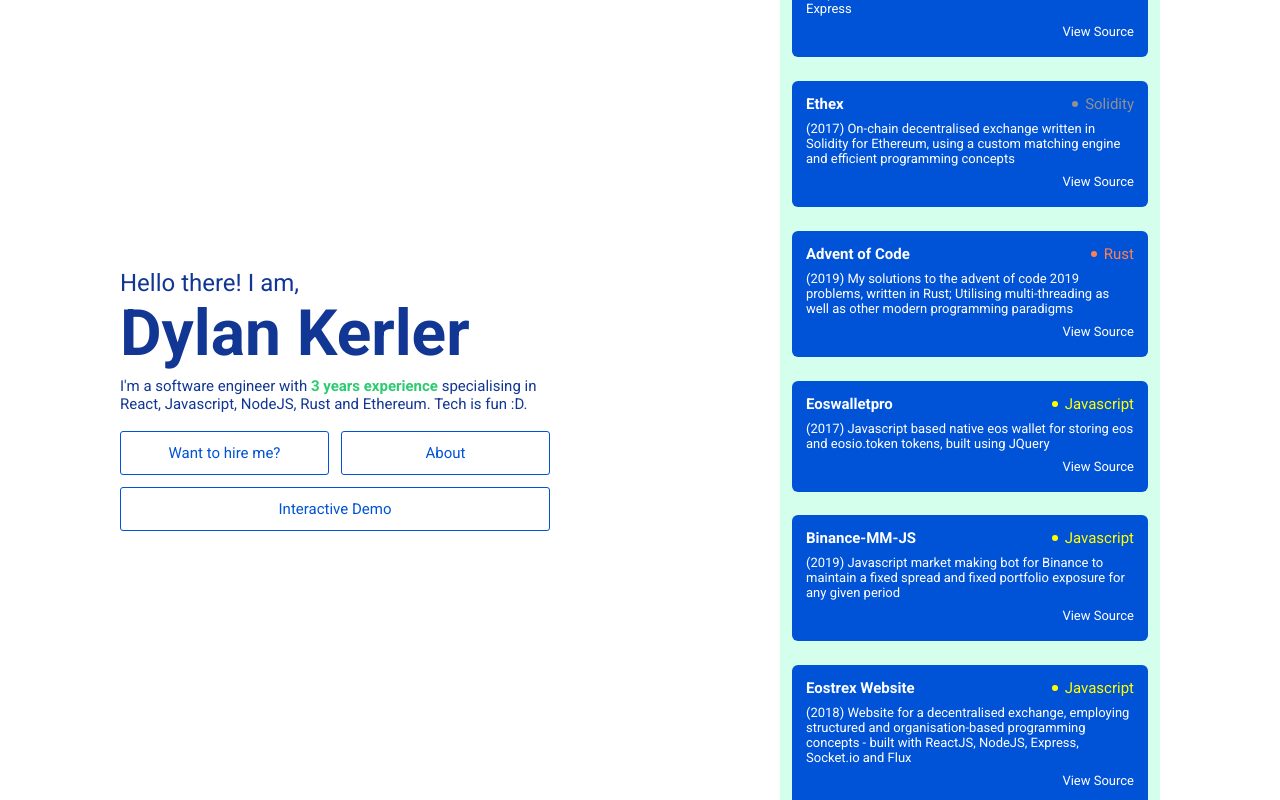
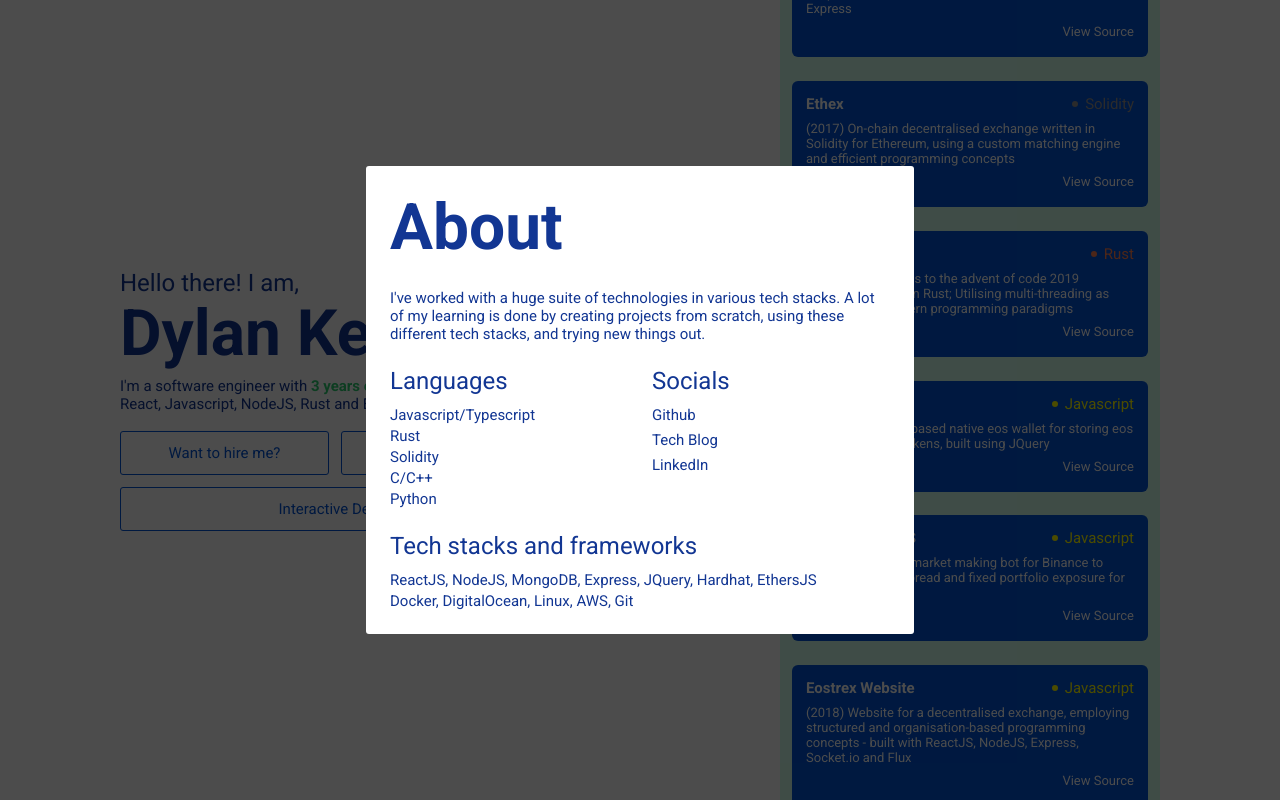
Before and after one commit to Dylan-Kerler/PortfolioSite, a Next.js app: page / in a window 1280 px wide. Both pictures are taken after a click on the element "About". Built offline with nearby package versions, Linux system fonts and the light colour scheme.

Commit message:
Add about page

```diff
--- a/components/core/Button.tsx
+++ b/components/core/Button.tsx
@@ -31,13 +31,13 @@ const TextButtonContainer = styled.div`
 `;
 
 const TextUnderline = styled.div`
-    background-color: white;
+    background-color: ${({ color }) => color || "white"};
     height: 2px;
     margin-top: 2px;
     transition: all 0.1s ease-out;
 `;
 
-export const TextButton: React.FC<React.HTMLAttributes<HTMLElement>> = ({ children, ...props }) => {
+export const TextButton: React.FC<React.HTMLAttributes<HTMLElement>> = ({ children, color, ...props }) => {
     const [isHovered, setIsHovered] = useState(false);
 
     return (
@@ -48,7 +48,7 @@ export const TextButton: React.FC<React.HTMLAttributes<HTMLElement>> = ({ childr
             >
                 {children}
             </TextButtonContainer>
-            <TextUnderline style={{ width: isHovered ? "100%" : "0%" }}/>
+            <TextUnderline color={color} style={{ width: isHovered ? "100%" : "0%", }}/>
         </div>
     );
 }
--- /dev/null
+++ b/components/pages/Home/Summary/AboutModal.tsx
@@ -0,0 +1,71 @@
+import { Main } from "next/document";
+import { useContext, useState } from "react";
+import styled, { ThemeContext } from "styled-components";
+import { Theme } from "../../../../context/Theme";
+import { TextButton } from "../../../core/Button";
+import { Modal, ModalProps } from "../../../core/Modal";
+import { MainTitle, MinorTitle } from "../../../core/Typography";
+
+const Container = styled.div`
+    display: grid;
+    row-gap: 24px;
+    grid-template-columns: 1fr 1fr;
+    column-gap: 24px;
+    width: 500px;
+
+    > div {
+        display: grid;
+        row-gap: 3px;
+        height: fit-content;
+    }
+`;
+
+export const AboutModal = (props: ModalProps) => {
+    const theme = useContext(ThemeContext);
+
+    const { textPrimary } = theme.colors;
+
+    console.log("text", textPrimary);
+
+    return (
+        <Modal {...props}>
+            <Container>
+                <MainTitle style={{ gridColumn: "1/3"}}>About</MainTitle>
+
+                <div style={{ gridColumn: "1/3"}}>
+                    I've worked with a huge suite of technologies in various tech stacks.
+                    A lot of my learning is done by creating projects from scratch, using these different tech stacks, and trying new things out.
+                </div>
+
+                <div>
+                    <MinorTitle style={{ marginBottom: 8 }}>Languages</MinorTitle>
+                    <div>Javascript/Typescript</div>
+                    <div>Rust</div>
+                    <div>Solidity</div>
+                    <div>C/C++</div>
+                    <div>Python</div>
+                </div>
+
+                <div>
+                    <MinorTitle style={{ marginBottom: 8 }}>Socials</MinorTitle>
+                    <TextButton color={textPrimary} onClick={() => window.open("https://github.com/Dylan-Kerler")}>
+                        Github
+                    </TextButton>
+                    <TextButton color={textPrimary} onClick={() => window.open("https://medium.com/@Dylan.Kerler")}>
+                        Tech Blog
+                    </TextButton>
+                    <TextButton color={textPrimary}  onClick={() => window.open("https://uk.linkedin.com/in/dylan-kerler")}>
+                        LinkedIn
+                    </TextButton>
+                </div>
+
+
+                <div style={{ gridColumn: "1/3"}}>
+                    <MinorTitle style={{ marginBottom: 8 }}>Tech stacks and frameworks</MinorTitle>
+                    <div>ReactJS, NodeJS, MongoDB, Express, JQuery, Hardhat, EthersJS</div>
+                    <div>Docker, DigitalOcean, Linux, AWS, Git</div>
+                </div>
+            </Container>
+        </Modal>
+    );
+}
--- a/components/pages/Home/Summary/Summary.tsx
+++ b/components/pages/Home/Summary/Summary.tsx
@@ -4,6 +4,7 @@ import { Button } from "../../../core/Button";
 import { MainTitle, MinorTitle } from "../../../core/Typography";
 import { Modal, ModalProps } from "../../../core/Modal";
 import { EmailModal } from "./EmailModal";
+import { AboutModal } from "./AboutModal";
 
 const Container = styled.div`
     width: 430px;
@@ -55,6 +56,7 @@ export const Summary = () => {
             </div>
 
             <EmailModal isOpen={showEmail} onClose={() => setShowEmail(false)}/>
+            <AboutModal isOpen={showAbout} onClose={() => setShowAbout(false)}/>
         </Container>
     );
 };
```
